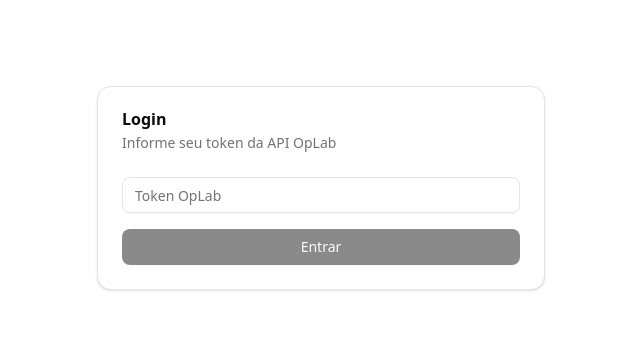
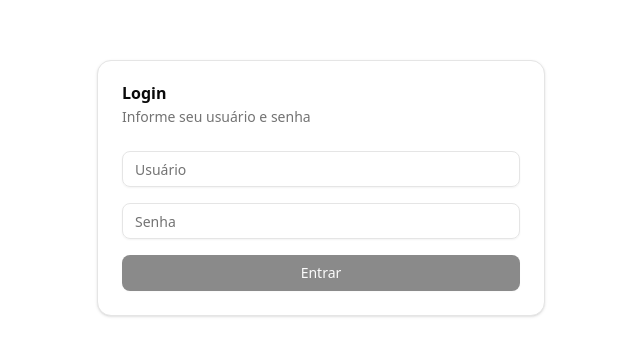
Before and after one commit to pdro-dev/the-wheel-screener, a React (Vite) app: page / in a window 1280 px wide. Shown: the part 212-568 px from the top of the page, without its empty margins (319-959 px from the left). Built offline with nearby package versions, Linux system fonts and the light colour scheme; no server answers.

Commit message:
feat: implement basic user login

```diff
--- a/src/components/Login.jsx
+++ b/src/components/Login.jsx
@@ -2,21 +2,22 @@ import { useState } from 'react'
 import { Card, CardHeader, CardTitle, CardContent, CardDescription } from '@/components/ui/card'
 import { Input } from '@/components/ui/input'
 import { Button } from '@/components/ui/button'
-import { useOpLabInit } from '@/hooks/useOpLabAPI'
+import { useOpLabState } from '@/hooks/useOpLabAPI'
 
 export function Login() {
-  const { initialize } = useOpLabInit()
-  const [token, setToken] = useState('')
+  const { login } = useOpLabState()
+  const [username, setUsername] = useState('')
+  const [password, setPassword] = useState('')
   const [loading, setLoading] = useState(false)
   const [error, setError] = useState('')
 
-  const handleSubmit = async (e) => {
+  const handleSubmit = (e) => {
     e.preventDefault()
     setLoading(true)
     setError('')
-    const ok = await initialize(token.trim())
+    const ok = login(username.trim(), password)
     if (!ok) {
-      setError('Token inválido')
+      setError('Usuário ou senha inválidos')
     }
     setLoading(false)
   }
@@ -26,18 +27,24 @@ export function Login() {
       <Card className="w-full max-w-md">
         <CardHeader>
           <CardTitle>Login</CardTitle>
-          <CardDescription>Informe seu token da API OpLab</CardDescription>
+          <CardDescription>Informe seu usuário e senha</CardDescription>
         </CardHeader>
         <CardContent>
           <form onSubmit={handleSubmit} className="space-y-4">
             <Input
+              type="text"
+              placeholder="Usuário"
+              value={username}
+              onChange={(e) => setUsername(e.target.value)}
+            />
+            <Input
               type="password"
-              placeholder="Token OpLab"
-              value={token}
-              onChange={(e) => setToken(e.target.value)}
+              placeholder="Senha"
+              value={password}
+              onChange={(e) => setPassword(e.target.value)}
             />
             {error && <p className="text-sm text-red-600">{error}</p>}
-            <Button type="submit" disabled={!token || loading} className="w-full">
+            <Button type="submit" disabled={!username || !password || loading} className="w-full">
               {loading ? 'Validando...' : 'Entrar'}
             </Button>
           </form>
--- a/src/hooks/useOpLabAPI.js
+++ b/src/hooks/useOpLabAPI.js
@@ -2,6 +2,12 @@ import { useCallback, useEffect, useState, useRef } from 'react'
 
 // Base URL for OpLab API (can be overridden via environment variable)
 const API_BASE_URL = import.meta.env.VITE_OPLAB_API_URL || 'https://api.oplab.com.br/v3'
+
+// Basic in-memory users for simple authentication
+const VALID_USERS = {
+  admin: 'asd',
+  user: 'asd'
+}
 
 // OpLab API state context
 const OPLAB_STATE = {
@@ -17,18 +23,31 @@ const OPLAB_STATE = {
   isOnline: navigator.onLine
 }
 
+let globalState = { ...OPLAB_STATE }
+const listeners = new Set()
+
+const setGlobalState = (updates) => {
+  globalState = { ...globalState, ...updates }
+  listeners.forEach((l) => l(globalState))
+}
+
 // Hook for managing OpLab API state
 export function useOpLabState() {
-  const [state, setState] = useState(OPLAB_STATE)
+  const [state, setState] = useState(globalState)
+
+  useEffect(() => {
+    const listener = (newState) => setState(newState)
+    listeners.add(listener)
+    return () => listeners.delete(listener)
+  }, [])
 
   const updateState = useCallback((updates) => {
-    setState(prev => ({ ...prev, ...updates }))
+    setGlobalState(updates)
   }, [])
 
   const setToken = useCallback((token) => {
     updateState({
       token,
-      isAuthenticated: !!token,
       lastError: null
     })
 
@@ -39,7 +58,17 @@ export function useOpLabState() {
     }
   }, [updateState])
 
-  const clearAuth = useCallback(() => {
+  const login = useCallback((username, password) => {
+    const validPassword = VALID_USERS[username]
+    if (validPassword && validPassword === password) {
+      updateState({ isAuthenticated: true, user: { name: username }, lastError: null })
+      return true
+    }
+    updateState({ isAuthenticated: false, user: null, lastError: 'Credenciais inválidas' })
+    return false
+  }, [updateState])
+
+  const logout = useCallback(() => {
     updateState({
       token: null,
       isAuthenticated: false,
@@ -50,12 +79,12 @@ export function useOpLabState() {
   }, [updateState])
 
   const setError = useCallback((error) => {
-    updateState({ lastError: error })
-  }, [updateState])
+    setGlobalState({ lastError: error })
+  }, [])
 
   const updateLimits = useCallback((limits) => {
-    updateState({ limits: { ...state.limits, ...limits } })
-  }, [updateState, state.limits])
+    setGlobalState({ limits: { ...globalState.limits, ...limits } })
+  }, [])
 
   // Load token from localStorage on mount
   useEffect(() => {
@@ -82,7 +111,8 @@ export function useOpLabState() {
   return {
     ...state,
     setToken,
-    clearAuth,
+    login,
+    logout,
     setError,
     updateLimits,
     updateState
@@ -175,45 +205,6 @@ export function useOpLabAPI() {
     isLoading,
     cancel,
     ...opLabState
-  }
-}
-
-// Hook for initializing OpLab API service
-export function useOpLabInit() {
-  const { setToken, setError, updateState } = useOpLabState()
-  const [isInitialized, setIsInitialized] = useState(false)
-
-  const initialize = useCallback(async (token) => {
-    try {
-      setToken(token)
-
-      // Test the token by making a simple API call
-      const response = await fetch(`${API_BASE_URL}/user`, {
-        headers: {
-          'Access-Token': token,
-          'Content-Type': 'application/json'
-        }
-      })
-
-      if (response.ok) {
-        const userData = await response.json()
-        updateState({ user: userData })
-        setIsInitialized(true)
-        return true
-      } else {
-        throw new Error('Token inválido')
-      }
-    } catch (error) {
-      setError(error.message)
-      setToken(null)
-      setIsInitialized(false)
-      return false
-    }
-  }, [setToken, setError, updateState])
-
-  return {
-    initialize,
-    isInitialized
   }
 }
 
```
